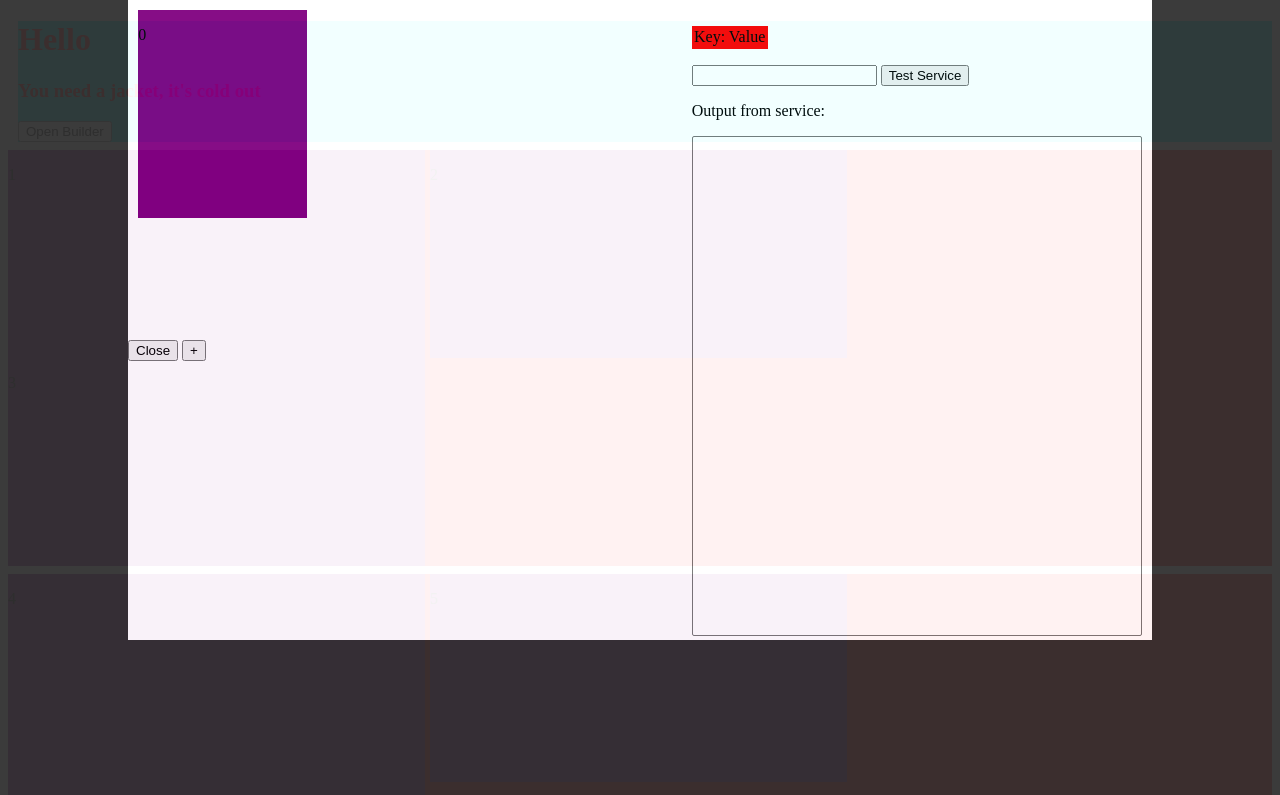
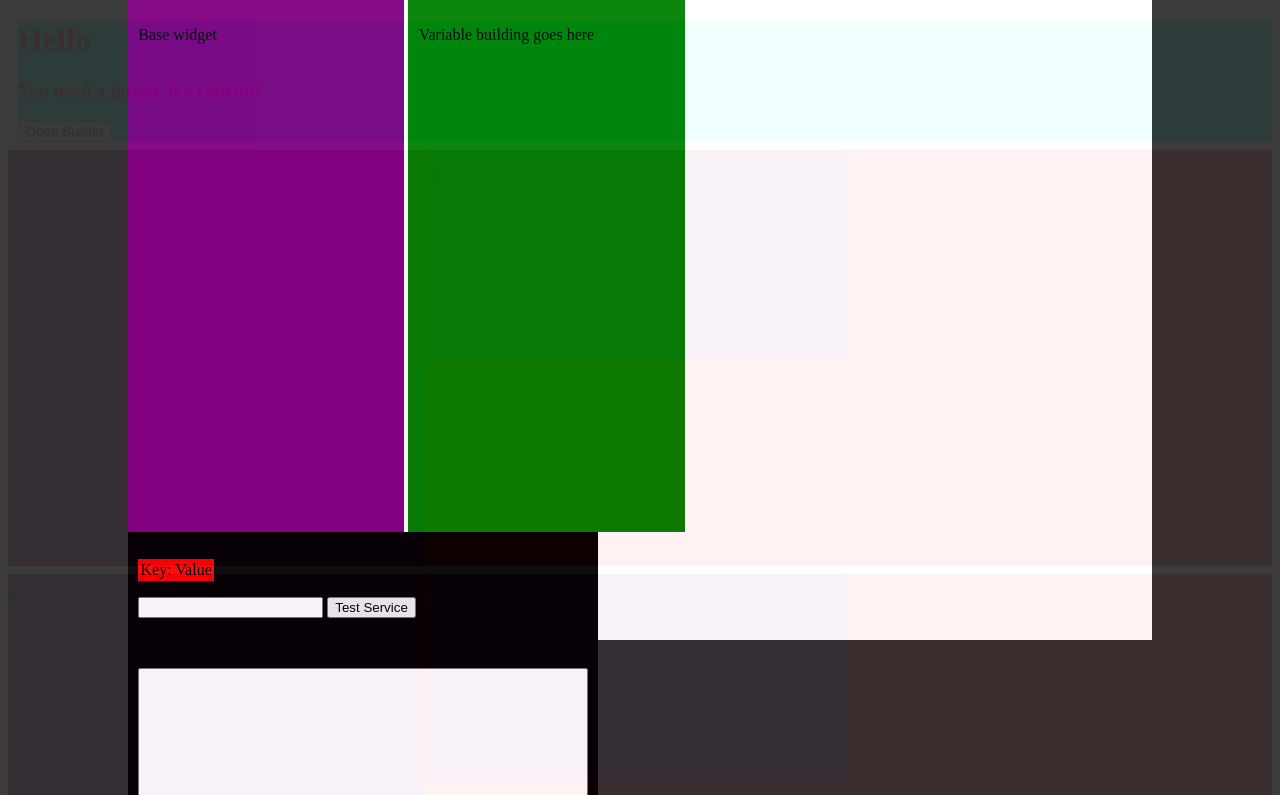
Before and after one commit to MabezDev/JSDashboard, a plain HTML site: page Dashboard/Client/index.html in a window 1280 px wide. Both pictures are taken after a click on the button "Open Builder". Shown: the top 795 px of the page. Drawn offline with Linux system fonts and the light colour scheme.

Commit message:
added variable creation section to widget builder

```diff
--- a/Dashboard/Client/css/builder.css
+++ b/Dashboard/Client/css/builder.css
@@ -4,6 +4,11 @@
     padding : 0.5%;
     background-color: red;
     display: table;
+}
+
+.widget_blank {
+    /* width: 100%; */
+    /*pointer-events: none; TODO move to a drop div that fills the parent with no display*/
 }
 
 #widget_builder {
@@ -25,23 +30,36 @@
     background-color: white;
 }
 
-#current_state {
-    float : left;
+#current_state_container {
+    display: inline-table;
     padding: 1%;
-    width: 50%;
-    height: 50%;
+    width: 25%;
+    height: 80%;
+    padding: 1%;
+    background-color: purple;
 }
 
 #configure_container {
-    float : right;
+    display: inline-table;
+    width : 25%;
+    height: 80%;
     padding: 1%;
+    background-color: black;
+}
+
+#variable_builder_container {
+    display: inline-table;
+    width: 25%;
+    height: 80%;
+    padding: 1%;
+    background-color: green;
 }
 
 #item_pallete {
     display: table;
 }
 
-#service_output {
+#service_output { /*should by dynamic not a set pixel width and height */
     min-width : 450px;
     min-height: 500px;
 }
--- a/Dashboard/Client/css/main.css
+++ b/Dashboard/Client/css/main.css
@@ -58,3 +58,7 @@
     margin: 0 auto;
     background-color: white;
 }
+
+#drop-mask > * { /*child element cannot be targetable by dro targets*/
+    pointer-events: none;
+}
--- a/Dashboard/Client/index.html
+++ b/Dashboard/Client/index.html
@@ -34,9 +34,16 @@
 
         <div id="widget_builder"> <!-- opens a window to build a custom widget -->
             <div id="builder_container">
-                <div id="current_state"> <!-- shows the current state of the widget that is being built -->
+                <div id="current_state_container"> <!-- shows the current state of the widget that is being built -->
                     <!-- items are added to the inner html of this elemnt then the id willbe changed to a widget id and inserted into the next space in the page -->
                 </div>
+
+                <div id="variable_builder_container">
+                    <div id="variable_builder">
+                        <p>Variable building goes here</p>
+                    </div>
+                </div>
+
                 <div id="configure_container">
                     <div id="item_palette"> <!-- lists items that can be added to a widget-->
                         <span id="variable">
@@ -54,8 +61,10 @@
                         </div>
                     </div>
                 </div>
-                <button onclick="toggleBuilder()">Close</button>
-                <button onclick="addToDashboard()">+</button>
+                <div id="builder_control">
+                    <button onclick="toggleBuilder()">Close</button>
+                    <button onclick="addToDashboard()">+</button>
+                </div>
             </div>
         <div>
 
--- a/Dashboard/Client/js/builder.js
+++ b/Dashboard/Client/js/builder.js
@@ -12,12 +12,6 @@ function testService(){
 	    if (xhr.status === 200){
 			var jsonObj = JSON.parse(this.responseText);
 			var dotNotation = listPaths(jsonObj);
-
-			// var innerHTML = "";
-			// for(var i=0; i < dotNotation.length; i++){
-			// 	innerHTML += "<option>" + dotNotation[i];
-			// }
-			// listElement.innerHTML = innerHTML;
 
 			for(var i=0; i<dotNotation.length; i++){
 				var option = document.createElement("option");
@@ -43,12 +37,13 @@ function toggleBuilder(){
     var panel = document.getElementById('widget_builder');
     panel.style.display = panel.style.display == "block" ? "none" : "block";
 
-    var currentState = document.getElementById('current_state');
-    var widget = currentState.getElementsByClassName("widget")[0];
+    var currentState = document.getElementById('current_state_container');
+    var widget = document.getElementById("builder_base");
 
     if(!widget){ // if there isn't a widget already being built, add a blank one
         console.log("Nothing being worked on, creating blank widget");
-    	var widget = createWidget("builder_base","0"); //TODO id must be removed when added to the widget grid
+    	var widget = createWidget("builder_base","Base widget"); //TODO id must be removed when added to the widget grid
+    	widget.className = "widget_blank";
     	console.log(widget);
     	currentState.append(widget);
     }
--- a/Dashboard/Client/js/dragndrop.js
+++ b/Dashboard/Client/js/dragndrop.js
@@ -7,6 +7,8 @@ function globalDrop(event){
     var dataTransfer = JSON.parse(event.dataTransfer.getData("data"));
     var type = dataTransfer.type;
     var data = dataTransfer.data;
+
+    console.log(event.target);
 
     var destination = document.getElementById(event.target.id);
 
@@ -31,7 +33,8 @@ function globalDrop(event){
 	}
 }
 
-// widget dragndrop
+// widget dragndrop - TODO using drop mask means we cannot use the id anymore,
+// 	need to figure out a solution to this, maybe there is a better way than drop mask
 
 function widgetDragStart(event){
 	data = JSON.stringify({
--- a/Dashboard/Client/js/index.js
+++ b/Dashboard/Client/js/index.js
@@ -41,9 +41,18 @@ function createWidget(id, jsonData){
         div.ondragstart = widgetDragStart;
         div.ondragover = widgetDragOver;
         div.ondrop = globalDrop;
+
+        // drop mask so sub element don't interfere
+        var dropMask = document.createElement('div');
+        dropMask.id = "drop-mask"
+        div.appendChild(dropMask);
+
+        //rest of the widget data must be appended to the drop mask
+
         var text = document.createElement('p');
         text.textContent = jsonData;
-        div.appendChild(text);
+        dropMask.appendChild(text);
+
         return div;
     } else {
         div.className = "widget hidden";
```
